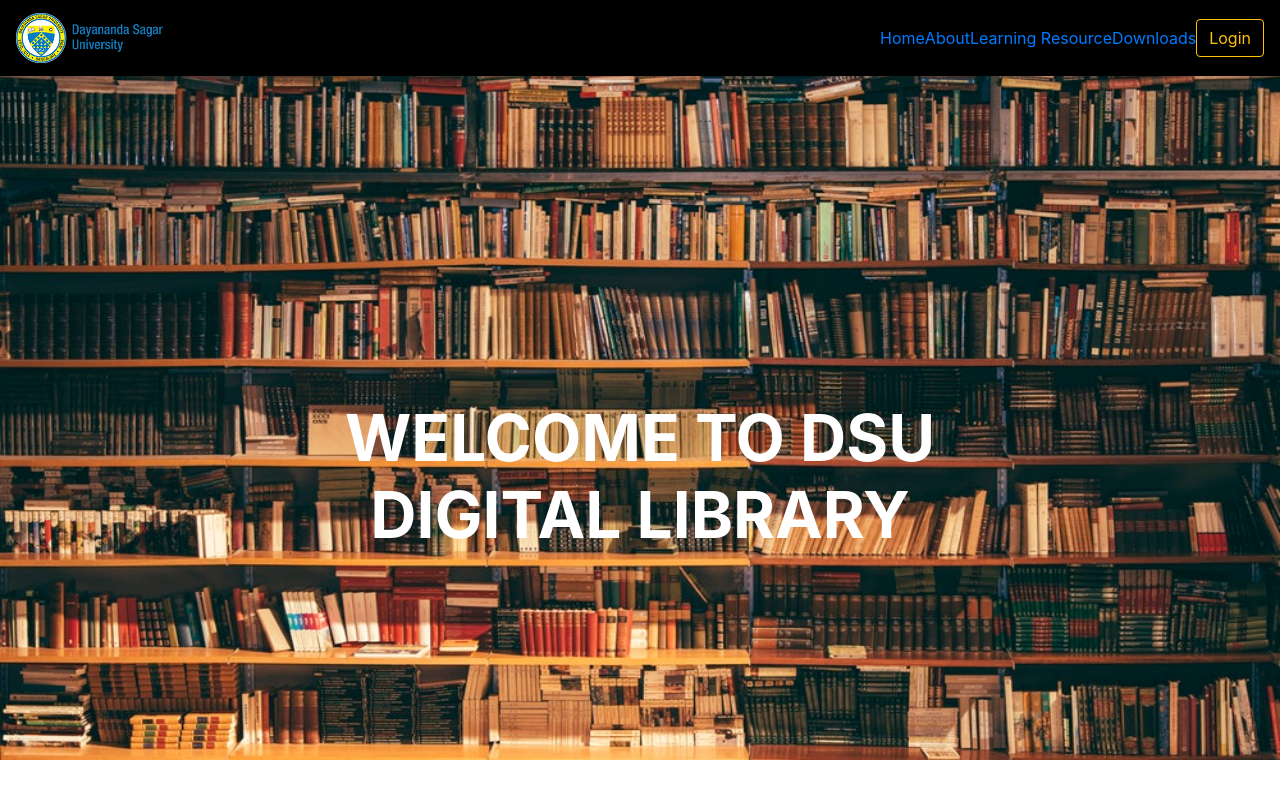
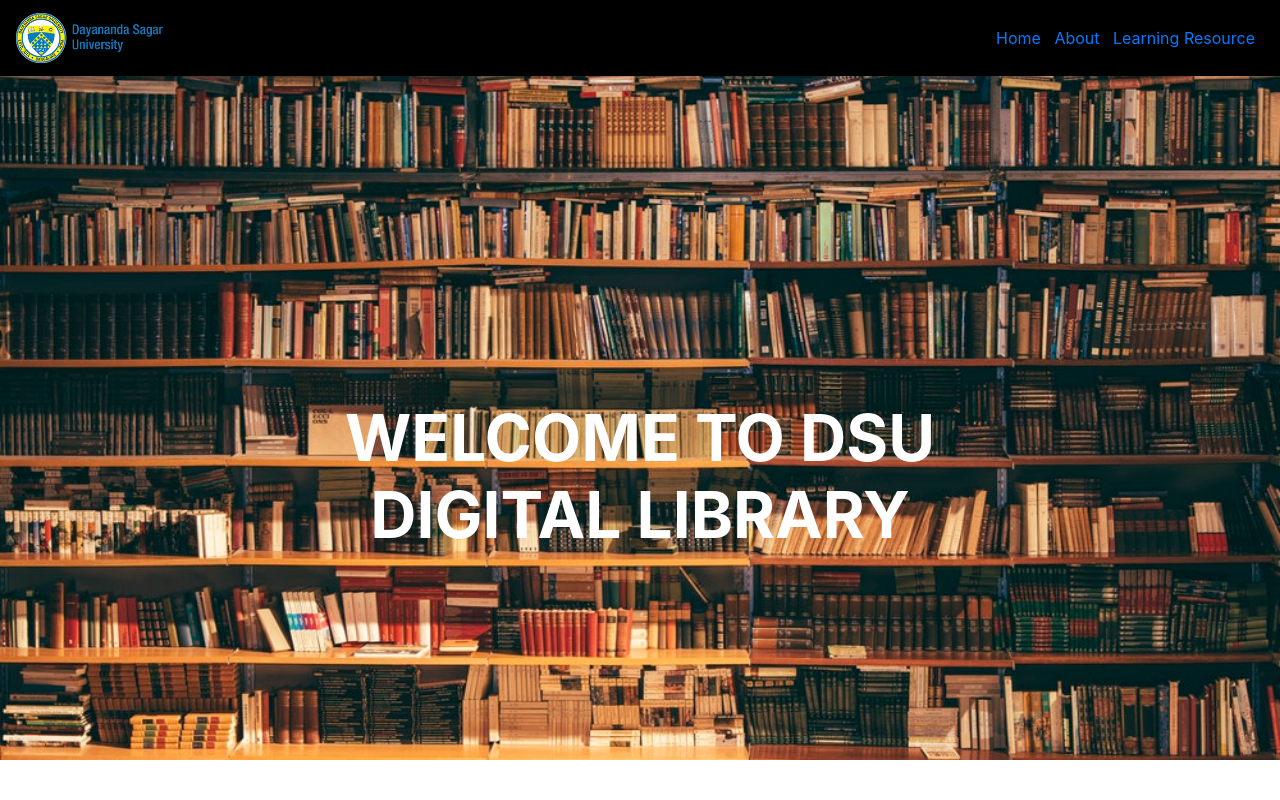
Before and after one commit to MythriJL/DSU_DIGITAL_LIBRARY, a React (Create React App) app: page / in a window 1280 px wide. Shown: the top 800 px of the page. Built offline with nearby package versions, Linux system fonts and the light colour scheme.

Commit message:
changes made for gh pages

```diff
--- a/src/App.js
+++ b/src/App.js
@@ -30,8 +30,7 @@
 
 	function App() {
 		return (
-			<Router basename={process.env.PUBLIC_URL}>
-
+			<>
 
 			<Navbar  className = "navbarcss"  fixed="top"  expand="lg" variant="dark">
 
@@ -41,16 +40,10 @@
 
 					<Nav className="ml-auto">
 
-						<Link to="/">Home</Link>
-						<Link to="/about">About</Link>
-						<Link to="/learning">Learning Resource</Link>
-						<Link to="/downloads">Downloads</Link>
+						<Link to="/">Home &nbsp;&nbsp;</Link>
+						<Link to="/about">About &nbsp;&nbsp;</Link>
+						<Link to="/learning">Learning Resource &nbsp;</Link>
 					</Nav>
-					<Form inline>
-						<Link to = '/login'>
-							<Button variant="outline-warning">Login</Button>
-						</Link>
-					</Form>
 				</Navbar.Collapse>
 			</Navbar>
 
@@ -103,7 +96,7 @@
 
 
 
-			</Router>
+			</>
 		);
 	}
 export default App;
--- a/src/index.js
+++ b/src/index.js
@@ -2,11 +2,14 @@ import React from 'react';
 import ReactDOM from 'react-dom';
 import './index.css';
 import * as serviceWorker from './serviceWorker';
-import XYX from './App';
+import App from './App';
+import { HashRouter as Router } from 'react-router-dom'
 
 ReactDOM.render(
   <React.StrictMode>
-    <XYX/>
+    <Router>
+      <App />
+    </Router>
   </React.StrictMode>,
   document.getElementById('root')
 );
```
